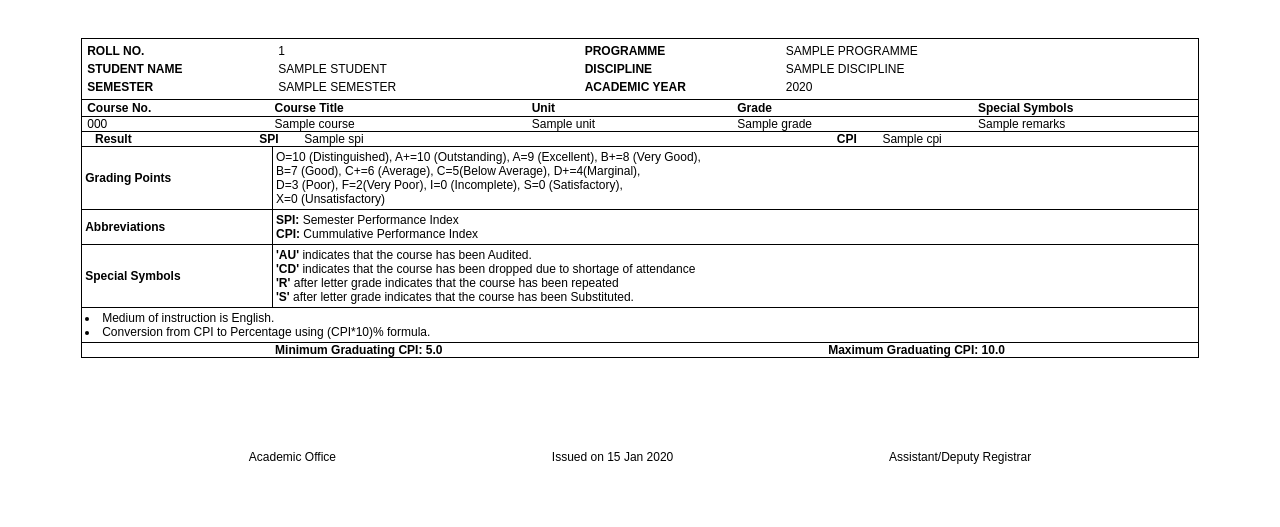
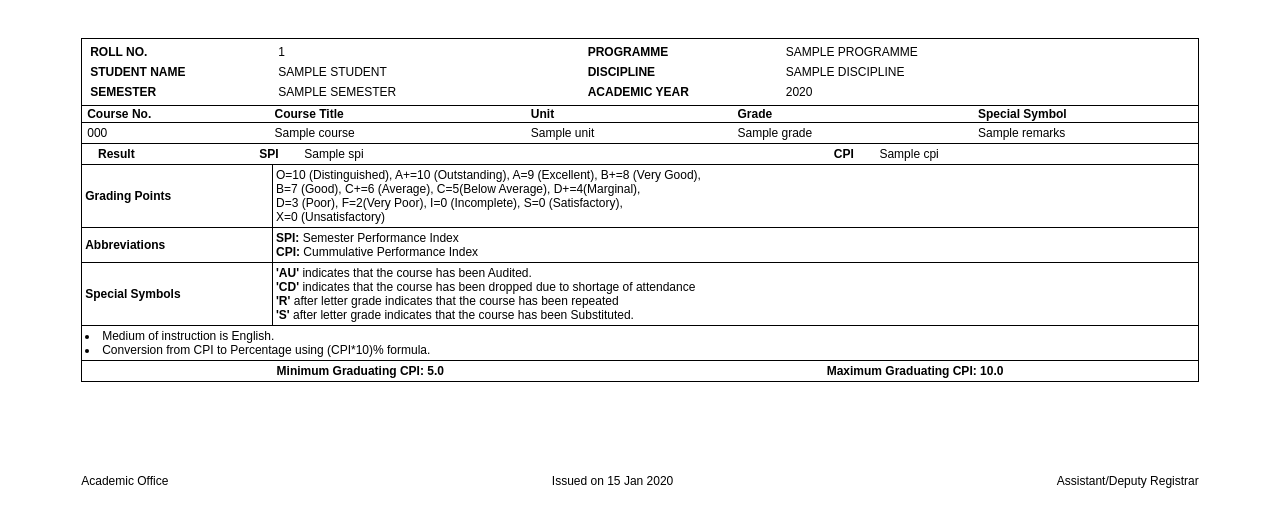
Before and after one commit to hrithik-09/transcript_generator, a Node server app: template views/transcript.ejs in a window 1280 px wide. Shown: the top 527 px of the page. Run offline with Node 20, Linux system fonts and the light colour scheme; the template is opened without the code that fills it: most values are stand-ins (such as "Sample title", 1, 10 or a date in 2020).

Commit message:
css changes

```diff
--- a/public/css/transcripts.css
+++ b/public/css/transcripts.css
@@ -37,8 +37,8 @@ body {
 .student-details td{
     /* padding-left: 1vw; */
     /* padding-right: 1px; */
-    padding-top: 2px;
-    padding-bottom: 2px;
+    padding-top: 3px;
+    padding-bottom: 3px;
 }
 
 .performance-details table,
@@ -116,8 +116,8 @@ table th{
 }
 
 .footer {
-    margin-left: 15%;
-    margin-right: 15%;
+    /* margin-left: 15%;
+    margin-right: 15%; */
     margin-top: 10vh;
     display: flex;
     align-items: center;
@@ -189,9 +189,27 @@ table th{
     border-right: 1px solid black;
     border-top: none !important;
     border-bottom: none;
-    padding: 0;
+    padding: 3px;
 }
 .yeda td{
     border-left:none !important;
     border-right: none !important;
 }
+
+@media print {
+    @page {
+        margin-top: 5.5cm; /* Adds a 2 cm margin at the top of every printed page */
+        /* margin-bottom: 1cm; Optional: add margins on other sides as needed */
+        margin-left: 1cm;
+        margin-right: 1cm;
+    }
+
+    body {
+        margin: 0; /* Remove any default body margin to avoid double margins */
+    }
+
+    /* Optional: You can set other adjustments if needed */
+    .transcript-container {
+        page-break-after: always; /* Ensure each transcript starts on a new page */
+    }
+}
--- a/views/transcript.ejs
+++ b/views/transcript.ejs
@@ -44,7 +44,7 @@
                         <th >Course Title</th>
                         <th  >Unit</th>
                         <th >Grade</th>
-                        <th >Special Symbols</th>
+                        <th >Special Symbol</th>
                     </tr>
                 </thead>
                 <tbody style="padding: 3px;">
```
